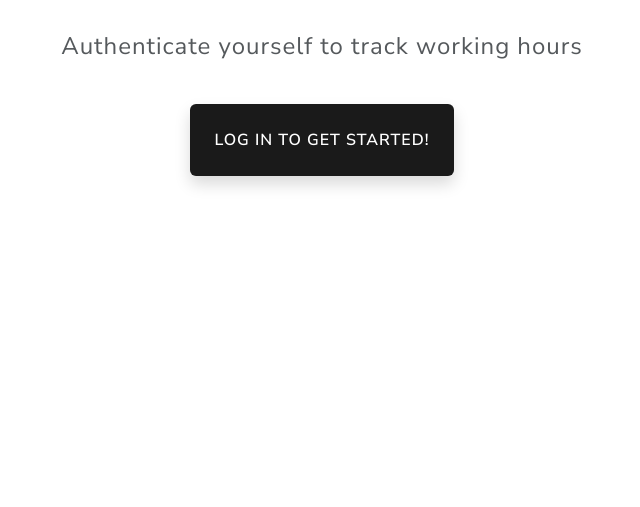
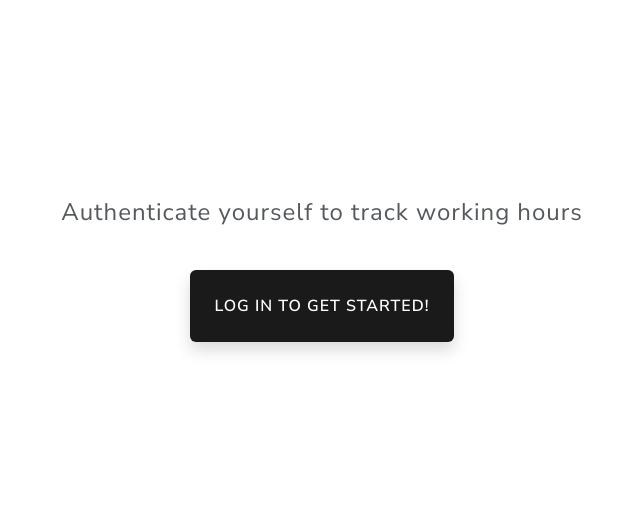
Before and after one commit to adonini/working_hours, a Django app: page / in a window 1280 px wide. Shown: the part 96-603 px from the top of the page, without its empty margins (318-958 px from the left). Run offline with Django 4.2, Linux system fonts and the light colour scheme; some libraries are stand-ins or nearby versions.

Commit message:
center elements

```diff
--- a/shifterslogin/templates/login/index.html
+++ b/shifterslogin/templates/login/index.html
@@ -8,7 +8,7 @@
     <div class="row">
 		{% if user.is_authenticated %}
 			<!-- Main Content -->
-			<div class="col-md-9 mb-3 mb-md-0 text-center">
+			<div class="col-md-9 mb-3 mb-md-0 d-flex flex-column justify-content-center align-items-center text-center">
 				{% if active_shift %}
 					<h1 class="fw-light">Welcome back, {{ user.username }}!</h1>
 					{% if active_break %}
@@ -118,10 +118,12 @@
 				{% endif %}
 			</div>
 		{% else %}
-			<div class="text-center">
-				<p class="fw-light fs-3">Authenticate yourself to track working hours</p>
-				<br/>
-				<a href="{% url 'login' %}" class="btn btn-primary p-4 fs-5 font-weight-bold rounded shadow">Log In To Get Started!</a>
+			<div class="col-12 d-flex justify-content-center align-items-center" style="height: 60vh;">
+				<div class="text-center">
+					<p class="fw-light fs-3">Authenticate yourself to track working hours</p>
+					<br/>
+					<a href="{% url 'login' %}" class="btn btn-primary p-4 fs-5 font-weight-bold rounded shadow">Log In To Get Started!</a>
+				</div>
 			</div>
 		{% endif %}
     </div>
```
